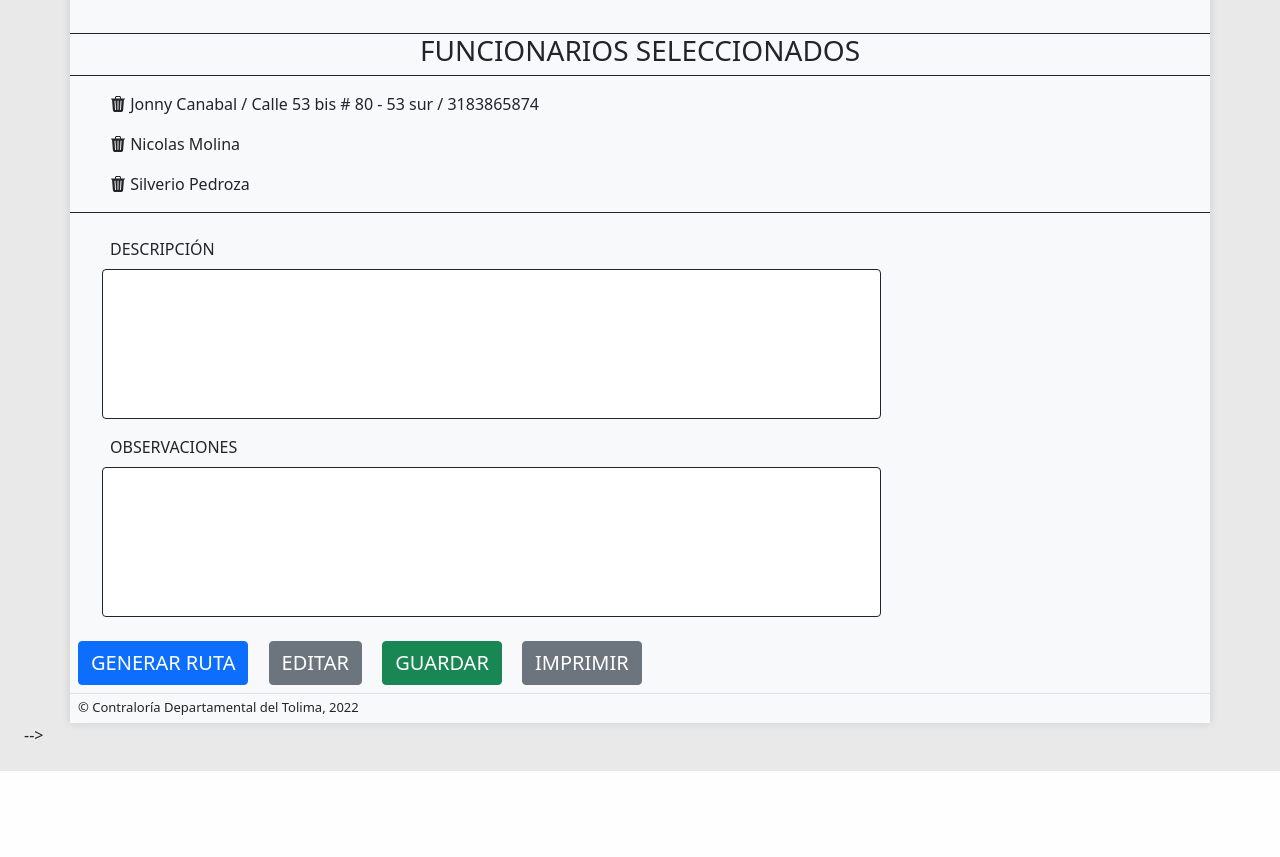
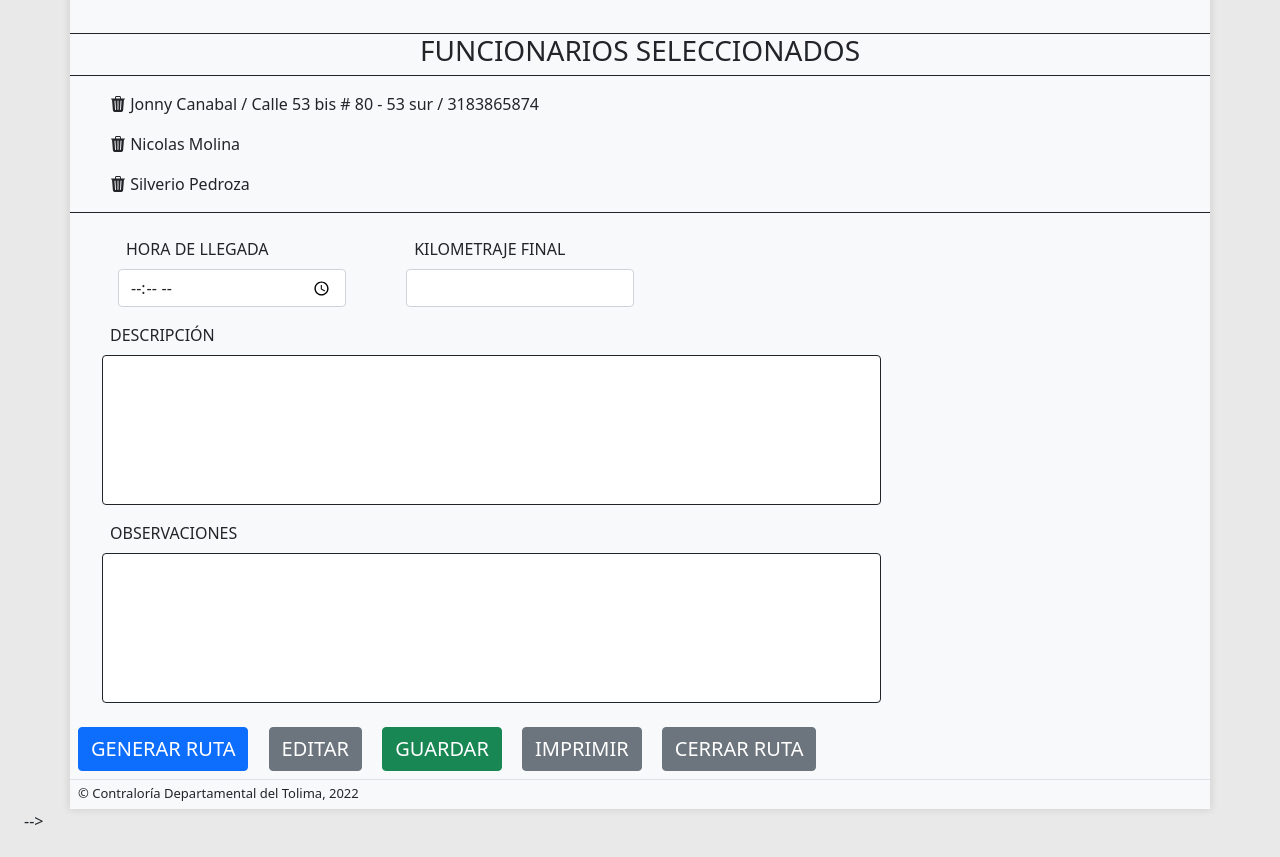
Before and after one commit to jonnycanabal/Sogma, a Django app: page /gestionActivos/generar/ruta/ in a window 1280 px wide. Shown: the part 937-1794 px from the top of the page. Before the commit the page ends 1708 px from the top, so only its background shows below. Run offline with Django 4.2, Linux system fonts and the light colour scheme; a user stored in the database is signed in; data comes from the database, SQL or seed files in the repository; both versions use the stored data as it was after the commit; some libraries are stand-ins or nearby versions.

Commit message:
asesoría
comict para la asesoría con el ingeniero Antony

```diff
--- a/main/templates/gestionActivos/generarRuta.html
+++ b/main/templates/gestionActivos/generarRuta.html
@@ -158,14 +158,7 @@
             </div>
         </div>
 
-        <!-- <div class="d-inline-block width-20 ms-1 me-5">
-            <label for="basic-url" class="form-label w-75 ps-2">HORA DE REGRESO</label>
-            <div class="input-group mb-3 w-100">
-                <input type="time" class="form-control" name="horaRegreso"
-                    id="id_horaRegreso"
-                    aria-describedby="basic-addon3">
-            </div>
-        </div> -->
+
 
         <div class="d-inline-block width-20 ms-1 me-5">
             <label for="basic-url" class="form-label w-75 ps-2">FECHA DE SALIDA</label>
@@ -199,14 +192,8 @@
             </div>
         </div>
 
-        <!-- <div class="d-inline-block width-20 ms-1 me-5">
-            <label for="basic-url" class="form-label w-75 ps-2">KILOMETRAJE FINAL</label>
-            <div class="input-group mb-3 w-100">
-                <input type="text" class="form-control" name="kilometrajeFinalVehiculo"
-                    id="id_kilometrajeFinalVehiculo"
-                    aria-describedby="basic-addon3">
-            </div>
-        </div> -->
+
+
 
         <!-- Salto de línea -->
         <br>
@@ -371,6 +358,27 @@
                     <label class="form-check-label" for="inlineCheckbox1">Silverio
                         Pedroza</label>
                 </div>
+            </div>
+        </div>
+
+
+        <br>
+
+        <div class="d-inline-block width-20  ms-5 me-5">
+            <label for="basic-url" class="form-label w-75 ps-2">HORA DE LLEGADA</label>
+            <div class="input-group mb-3 w-100">
+                <input type="time" class="form-control" name="horaRegreso"
+                    id="id_horaRegreso"
+                    aria-describedby="basic-addon3">
+            </div>
+        </div>
+
+        <div class="d-inline-block width-20  ms-2 me-5">
+            <label for="basic-url" class="form-label w-75 ps-2">KILOMETRAJE FINAL</label>
+            <div class="input-group mb-3 w-100">
+                <input type="text" class="form-control" name="kilometrajeFinalVehiculo"
+                    id="id_kilometrajeFinalVehiculo"
+                    aria-describedby="basic-addon3">
             </div>
         </div>
 
@@ -552,6 +560,11 @@
             btn-secondary
             fs-5 m-2">IMPRIMIR</button>
 
+        <!-- botón de imprimir el cual debera enviar aun documentos en pdf para asi imprimir la ruta. -->
+        <button type="button" id="btn-editar" class="btn
+        btn-secondary
+        fs-5 m-2">CERRAR RUTA</button>
+
     </form>
 </div>
 <!-- Fin del contenedor para la página generar ruta -->
```
Also changed, not shown: db.sqlite3.
